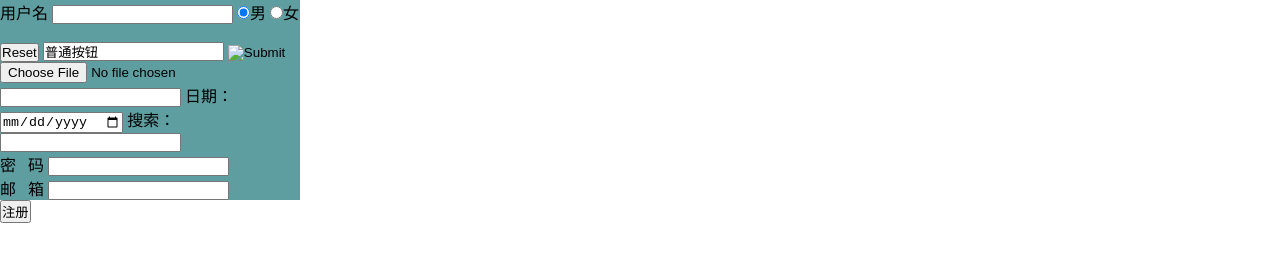
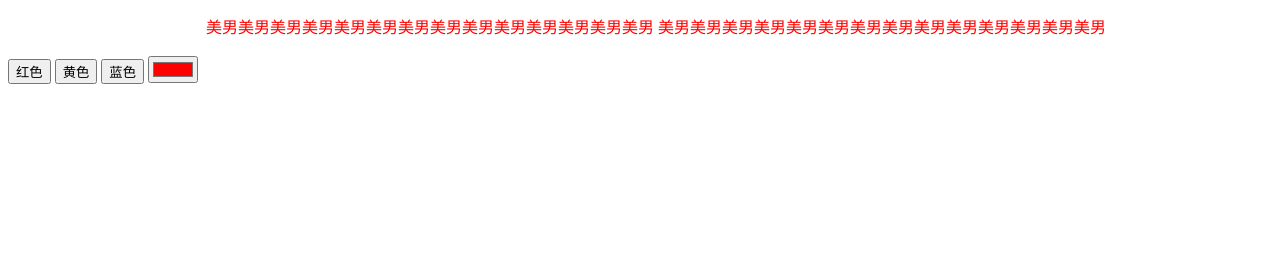
Before and after one commit to dameinan/dameinan.github.io, a plain HTML site: page hello/index.html in a window 1280 px wide. Drawn offline with Linux system fonts and the light colour scheme.

Commit message:
Add files via upload

```diff
--- a/hello/index.html
+++ b/hello/index.html
@@ -4,44 +4,42 @@
 		<meta charset="utf-8" />
 		<title></title>
 		<style type="text/css">
-			*{
-				margin:0px;
-				padding: 0px;
+			p{
+
+				color: red;
+				text-indent: 2em;
+				line-height: 1.5;
+				text-align: center;
 			}
-			form{
-				width: 300px;
-				height: 200px;
-				background-color: cadetblue;
-				position: absolute;
+
+		</style>
+		<script >
+
+			function color(str){
+			 document.body.style.backgroundColor=str;
+
 			}
-		</style>
+		</script>
 	</head>
 	<body>
-		<form action="http:\\127.0.0.1\server.php" method="post">
-			<div >
-				<label for="username">用户名</label>
-				<input type="text" name="username" id="username" value=""/>
-				<input type="radio" name="sex" checked="checked" />男
-				<input type="radio" name="sex">女<br /> <br/>
-				<input type="reset" />
-				<input type=" button" value="普通按钮" />
-				<input type="image" src="" />
-				<input type="hidden" />
-				<input type="file" />
-				<input type="url" />
-				日期：<input type="date" />
-				搜索：<input type="search" name="seac" />
-			</div>
-			<div >
+		<p id="a">美男美男美男美男美男美男美男美男美男美男美男美男美男美男
+			美男美男美男美男美男美男美男美男美男美男美男美男美男美男</p>
+			<input  type="button" value="红色" onclick="color('red')" />
+			<input type="button" value="黄色" onclick="color('yellow')" />
+			<input type="button" value="蓝色" onclick="color('blue')" />
+		    <input type="color" name="" id="chgColor" value="#ff0000" onchange="chgRandomColor()" />
+            <script type="text/javascript">
 
-				<label for="pwd">密&nbsp;&nbsp;&nbsp;码</label>
-				<input type="text" name="pwd" id="pwd" value="" />
-			</div>
-			<div >
-				<label for="e_mail">邮&nbsp;&nbsp;&nbsp;箱</label>
-			    <input type="email" name="e_mail" id="e_mail" value=""/>
-			</div>
-			<input type="submit" value="注册" />
-		</form>
+	                function chgColor(color){
+		          document.body.style.backgroundColor=color;
+	         }
+	         function chgRandomColor(){
+		      var chgColor=document.getElementById("chgColor");
+		     document.body.style.backgroundColor=chgColor.value;
+	         }
+
+
+             </script>
+
 	</body>
 </html>
```
